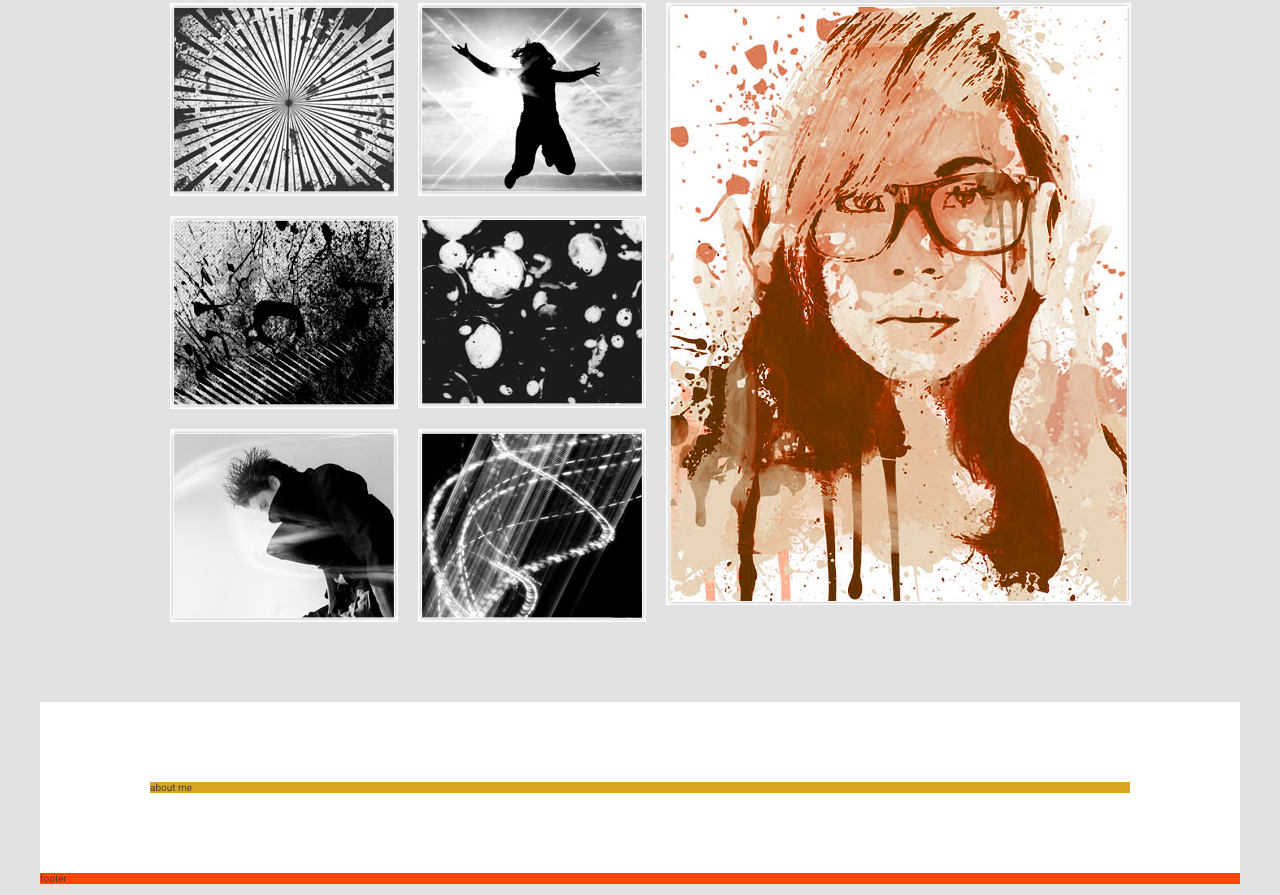
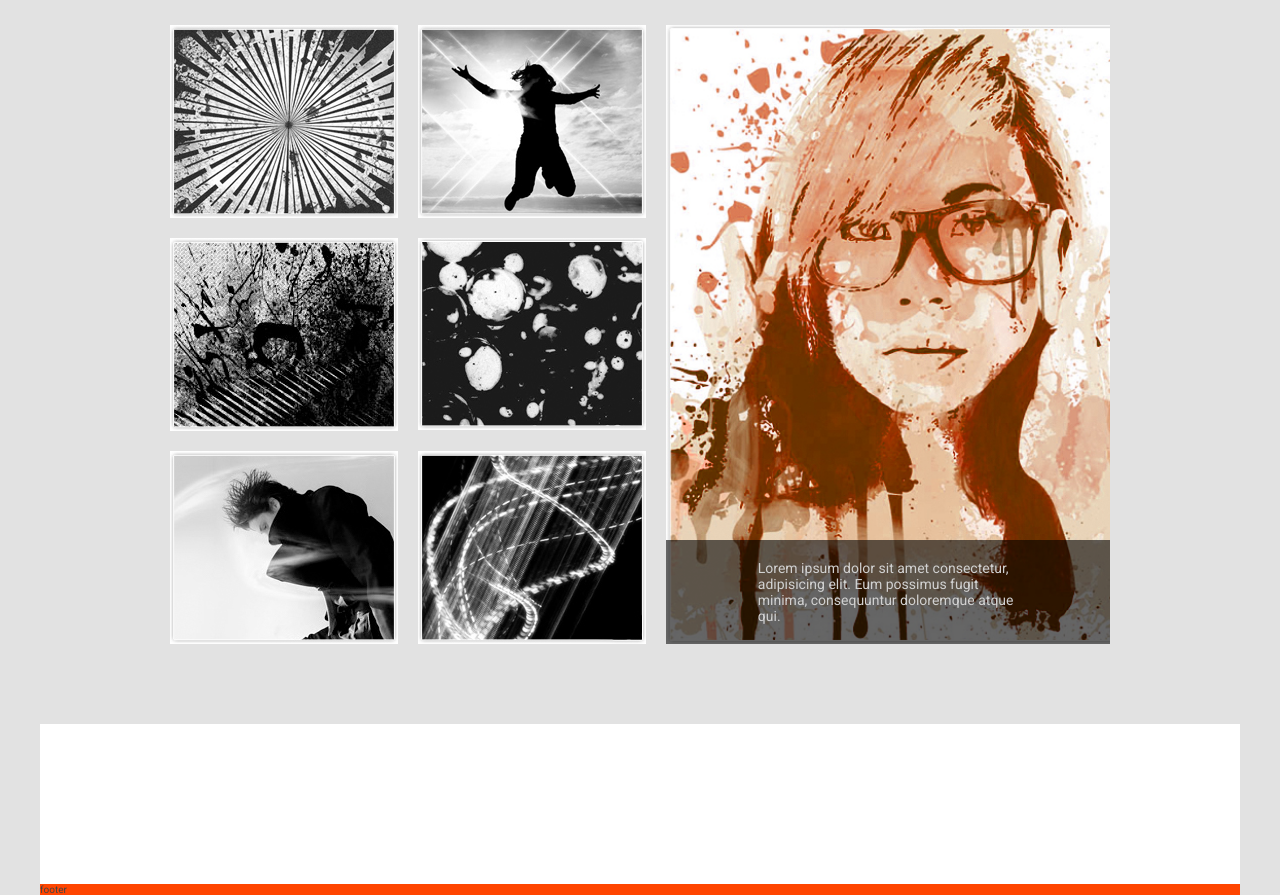
Before and after one commit to Hassanraja447/cool-portfolio, a website: page index.html in a window 1280 px wide. Shown: the part 1143-2038 px from the top of the page. Drawn offline with Linux system fonts and the light colour scheme.

Commit message:
Added slider control to portfolio slider

```diff
--- a/index.html
+++ b/index.html
@@ -149,11 +149,26 @@
                            <div class="image images--4"><img src="img/project-4.jpg" alt="project-4 image" ></div>
                            <div class="image images--5"><img src="img/project-5.jpg" alt="project-5 image" ></div>
                            <div class="image images--6"><img src="img/project-6.jpg" alt="project-6 image" ></div>
-                           <div class="image images--7"><img src="img/slider-1.jpg" alt="slider image" ></div>
+                           <div class="image images--7"><!--<img src="img/slider-1.jpg" alt="slider image" >--></div>
+                           <div class="slider-control">
+                            <svg class="slider-icon-left">
+                                <use xlink:href = "img/sprite.svg#icon-circle-left"></use>
+                            </svg>
+                            <p class="slider-text">Lorem ipsum dolor sit amet consectetur, adipisicing elit. Eum possimus fugit minima, consequuntur doloremque atque qui. </p>
+                            <svg class="slider-icon-right">
+                                <use xlink:href = "img/sprite.svg#icon-circle-right"></use>
+                            </svg>
+                           </div>
                        </div>
                     </main>
-                    <section class="About">
-                        about me
+                    <section class="contact">
+                        <section class="form-container">
+                            form
+
+                        </section>
+                        <section class="about">
+                            about
+                        </section>
                     </section>
                     <footer class="footer">
                         footer
--- a/sass/pages/_portfolio.scss
+++ b/sass/pages/_portfolio.scss
@@ -37,10 +37,39 @@
     &--6{
         grid-row: 3;
 
+
     }
     &--7{
         grid-row: 1 / span 3;
-        height: 100%;
+        grid-column: 3 / span 2;
+        background-image: url("../../img/slider-1.jpg");
+        background-size: cover;
     }
 
 }
+
+.slider-control {
+    grid-column: 3 / span 2;
+    grid-row: 3;
+    align-self: end;
+    background-color: rgba($color: #000000, $alpha: 0.6);
+    display: flex;
+    align-items: center;
+    justify-content: space-between;
+
+    padding:  2rem .5rem;
+
+}
+
+.slider-icon-left, .slider-icon-right {
+    width: 3.5rem;
+    height: 3.5rem;
+    fill: #d1d1d1;
+    flex: 0 0 20%
+
+}
+.slider-text {
+    font-size: 1.4rem;
+    color: #d1d1d1;
+    flex: 0 0 60%;
+}
```
Also changed, not shown: css/style.css.
